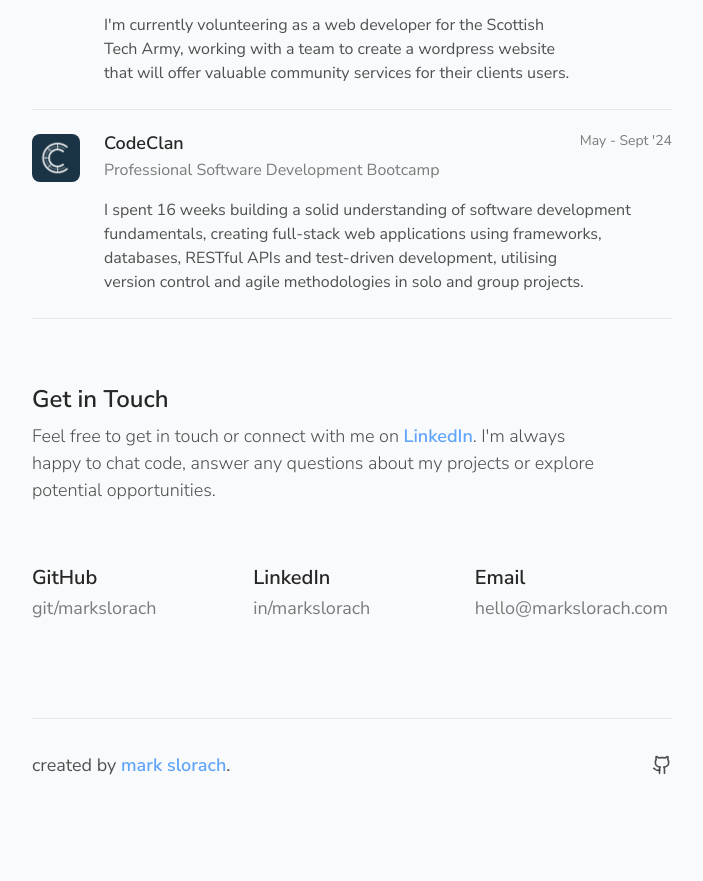
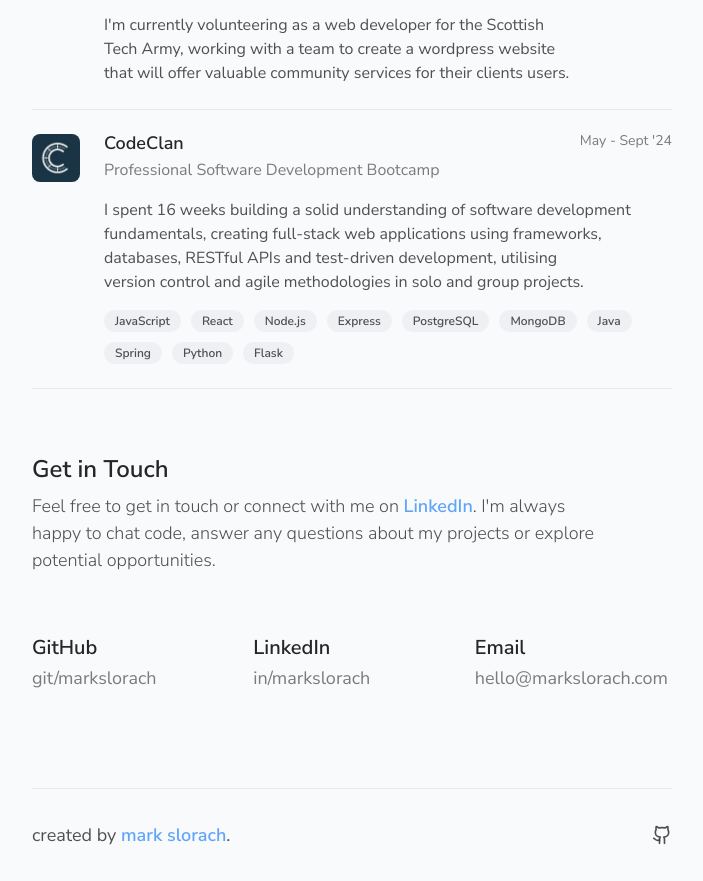
Before and after one commit to markslorach/markslorach.com, a Next.js app: page / in a window 1280 px wide. Shown: the part 1660-2541 px from the top of the page, without its empty margins (288-991 px from the left). Before the commit the page ends 2471 px from the top, so only its background shows below. Built offline with nearby package versions, Linux system fonts and the light colour scheme.

Commit message:
technologies for experience

```diff
--- a/app/components/ExperienceCard.tsx
+++ b/app/components/ExperienceCard.tsx
@@ -1,3 +1,4 @@
+import { Badge } from "@/components/ui/badge";
 import { Experience } from "@/types/types";
 import Image from "next/image";
 
@@ -26,6 +27,20 @@ const ExperienceCard = ({ role }: { role: Experience }) => {
 
         <p className="text-balance text-neutral-800/80">{role.description}</p>
 
+        {role.technologies.length > 0 && (
+          <div className="mt-4 hidden flex-wrap gap-2.5 md:flex">
+            {role.technologies.map((tech, idx) => (
+              <Badge
+                key={idx}
+                variant="secondary"
+                className="bg-gray-200/50 text-neutral-800/80 cursor-default"
+              >
+                {tech}
+              </Badge>
+            ))}
+          </div>
+        )}
+
         <span className="mt-4 text-sm leading-none text-neutral-800/60 md:hidden">
           {role.date}
         </span>
--- /dev/null
+++ b/components/ui/badge.tsx
@@ -0,0 +1,36 @@
+import * as React from "react"
+import { cva, type VariantProps } from "class-variance-authority"
+
+import { cn } from "@/lib/utils"
+
+const badgeVariants = cva(
+  "inline-flex items-center rounded-full border border-gray-200 px-2.5 py-0.5 text-xs font-semibold transition-colors focus:outline-none focus:ring-2 focus:ring-gray-950 focus:ring-offset-2 dark:border-gray-800 dark:focus:ring-gray-300",
+  {
+    variants: {
+      variant: {
+        default:
+          "border-transparent bg-gray-900 text-gray-50 hover:bg-gray-900/80 dark:bg-gray-50 dark:text-gray-900 dark:hover:bg-gray-50/80",
+        secondary:
+          "border-transparent bg-gray-100 text-gray-900 dark:bg-gray-800 dark:text-gray-50 dark:hover:bg-gray-800/80",
+        destructive:
+          "border-transparent bg-red-500 text-gray-50 hover:bg-red-500/80 dark:bg-red-900 dark:text-gray-50 dark:hover:bg-red-900/80",
+        outline: "text-gray-950 dark:text-gray-50",
+      },
+    },
+    defaultVariants: {
+      variant: "default",
+    },
+  }
+)
+
+export interface BadgeProps
+  extends React.HTMLAttributes<HTMLDivElement>,
+    VariantProps<typeof badgeVariants> {}
+
+function Badge({ className, variant, ...props }: BadgeProps) {
+  return (
+    <div className={cn(badgeVariants({ variant }), className)} {...props} />
+  )
+}
+
+export { Badge, badgeVariants }
--- a/data/experience.ts
+++ b/data/experience.ts
@@ -7,6 +7,7 @@ export const experience = [
     date: "Feb '24 - Present",
     description:
       "I'm currently volunteering as a web developer for the Scottish Tech Army, working with a team to create a wordpress website that will offer valuable community services for their clients users.",
+    technologies: [],
   },
   {
     id: crypto.randomUUID(),
@@ -16,5 +17,17 @@ export const experience = [
     date: "May - Sept '24",
     description:
       "I spent 16 weeks building a solid understanding of software development fundamentals, creating full-stack web applications using frameworks, databases, RESTful APIs and test-driven development, utilising version control and agile methodologies in solo and group projects.",
+    technologies: [
+      "JavaScript",
+      "React",
+      "Node.js",
+      "Express",
+      "PostgreSQL",
+      "MongoDB",
+      "Java",
+      "Spring",
+      "Python",
+      "Flask",
+    ],
   },
 ];
--- a/types/types.ts
+++ b/types/types.ts
@@ -16,4 +16,5 @@ export interface Experience {
   company: string;
   date: string;
   description: string;
+  technologies: string[];
 }
```
